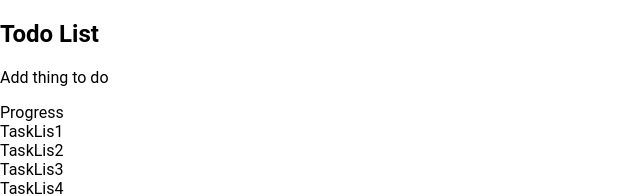
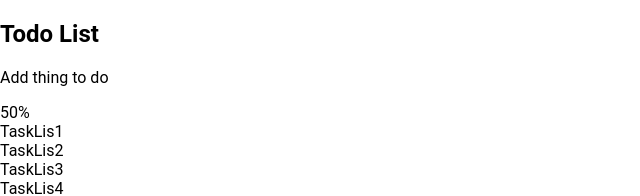
Before and after one commit to benzhub/react-todo-list, a React (Create React App) app: page / in a window 1280 px wide. Shown: the top 196 px of the page, without its empty margins (0-640 px from the left). Built offline with nearby package versions, Linux system fonts and the light colour scheme.

Commit message:
style: Progress Component

```diff
--- a/src/App.js
+++ b/src/App.js
@@ -7,11 +7,11 @@ import AddTask from "./components/AddTask";
 function App() {
   return (
     <div className="p-4 flex justify-center items-center h-screen">
-      <main className="pt-10 pb-4 border border-gray-200/30 w-[500px] grid grid-cols-1 grid-rows-[1fr_auto] rounded-lg bg-gradient-to-t from-[#f2ebf8] to-[#f1feff]">
+      <main className="pt-10 pb-4 border border-gray-200/30 w-[500px] grid grid-cols-1 grid-rows-[1fr_auto] rounded-lg bg-gradient-to-t from-[#f2ebf8] to-[#e5f8f9]">
         <div className="flex flex-col">
           <Header />
           <div className="h-[2px] bg-[#c7c5c5] mx-4" />
-          <Progress />
+          <Progress percentage={50}/>
           <TaskList />
           <div className="h-[2px] bg-[#c7c5c5] mx-4" />
           <Switch />
--- a/src/components/Progress.js
+++ b/src/components/Progress.js
@@ -1,9 +1,19 @@
-import React from 'react'
+import React from "react";
 
-const Progress = () => {
+const Progress = ({ percentage = 0 }) => {
   return (
-    <div className='p-4'>Progress</div>
-  )
-}
+    <div className="p-4 flex items-center gap-2">
+      <span className="inline-block text-gray-600/70">{percentage}%</span>
+      <div className="bg-white rounded-full h-3 flex-1">
+        <div
+          className="h-3 rounded-full transition-color duration-300 ease-in-out bg-[#7e9fe5]"
+          style={{
+            width: `${percentage}%`,
+          }}
+        />
+      </div>
+    </div>
+  );
+};
 
-export default Progress
+export default Progress;
```
